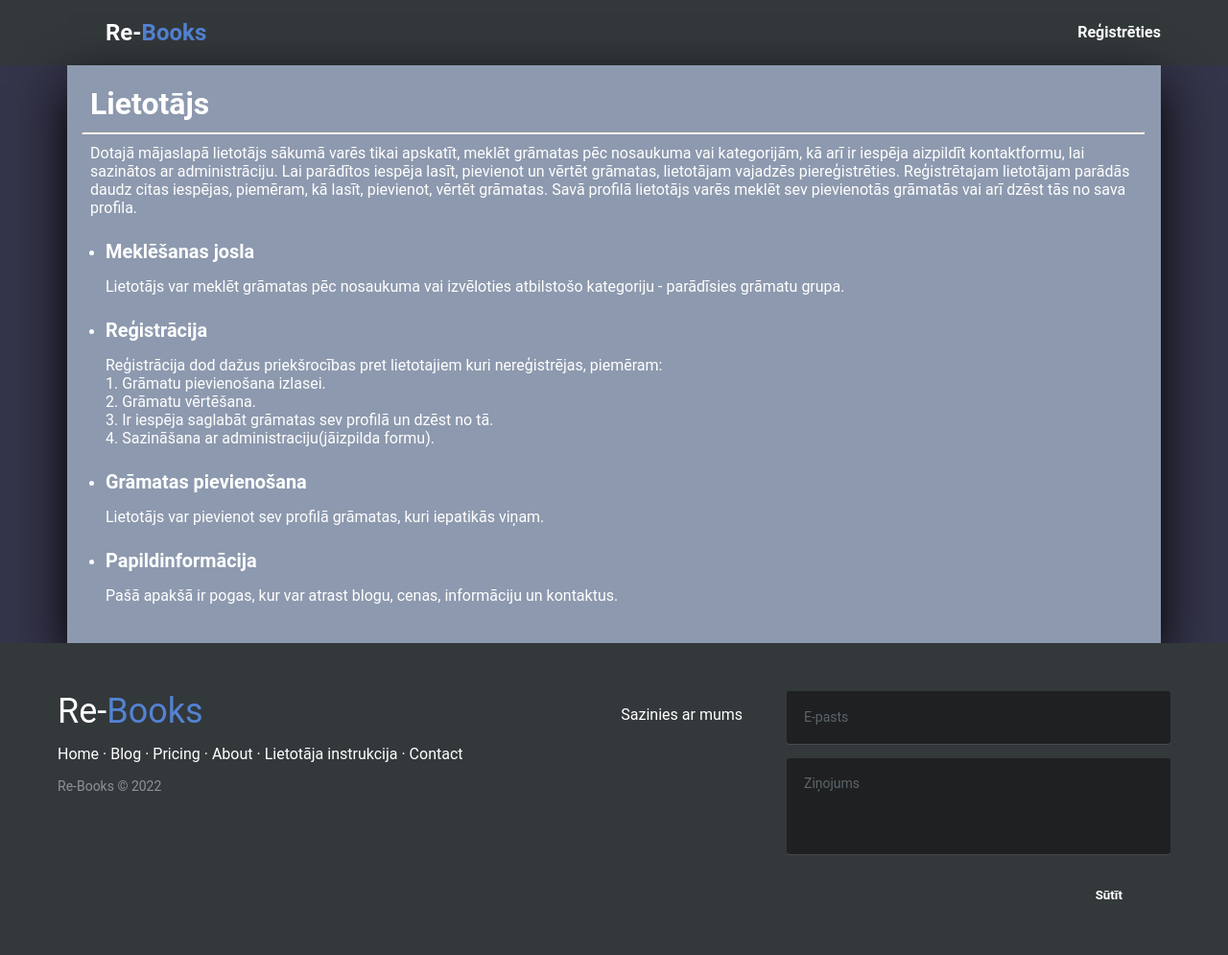
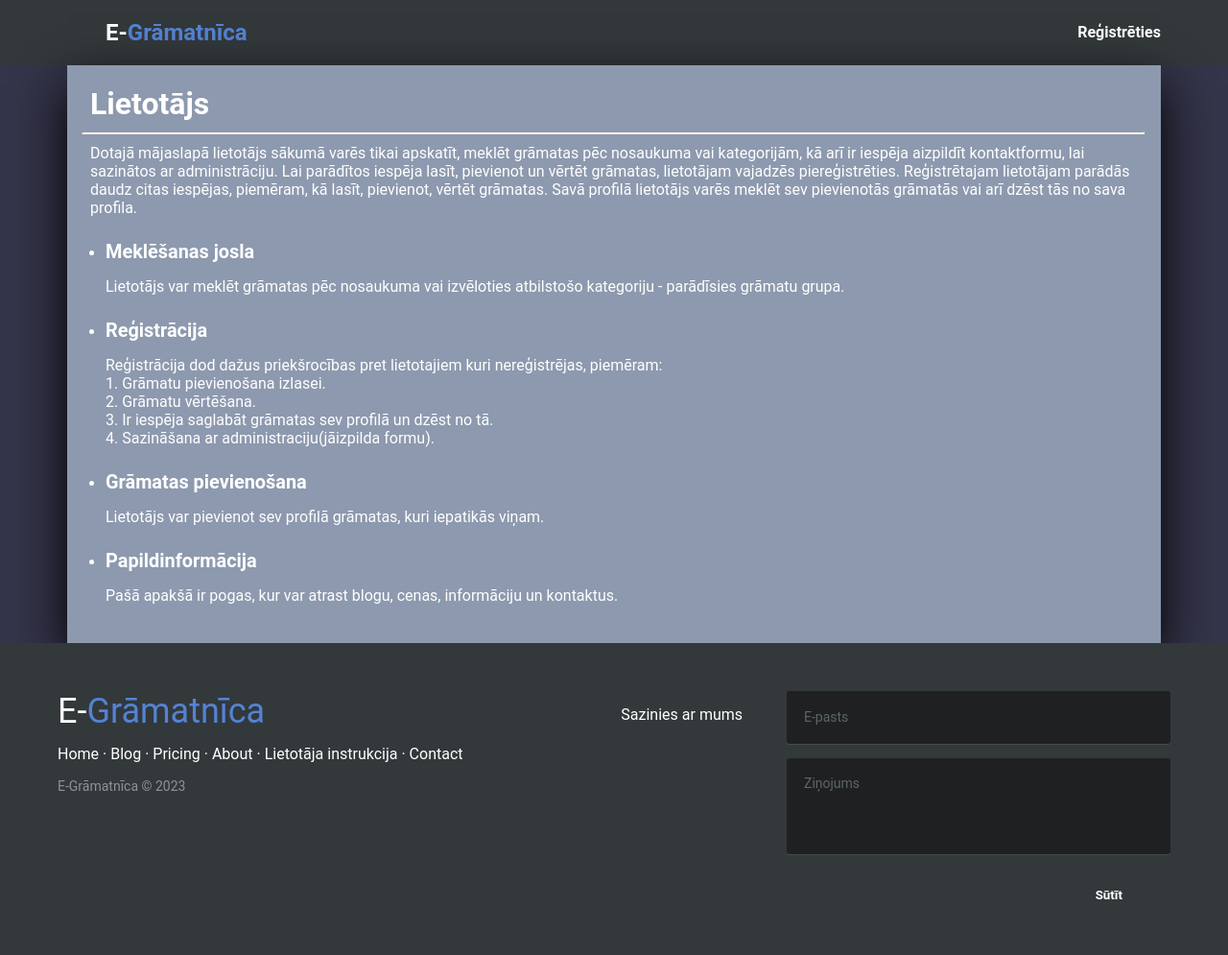
Before and after one commit to mihalicman/Gramatnica, a PHP site: page /faq.php in a window 1280 px wide. Shown: the whole page at 96% size. Run offline with PHP 8.4, Linux system fonts and the light colour scheme; a stand-in replaces the project's code that opens the database connection; some libraries are stand-ins or nearby versions; some web fonts are replaced.

Commit message:
Rebranding

```diff
--- a/admin.php
+++ b/admin.php
@@ -142,7 +142,7 @@
                 <div class="container vl">
                     <!-- <a href="#"> -->
                         <div class="title hl">
-                            <h1>Re-<span>Books</span></h1>
+                            <h1>E-<span>Grāmatnīca</span></h1>
                         </div>
                     <!-- </a> -->
                     <a href="#" onclick="books()">
--- a/assets/views/footer.html
+++ b/assets/views/footer.html
@@ -2,7 +2,7 @@
 
     <div class="footer-left">
 
-        <h3>Re-<span>Books</span></h3>
+        <h3>E-<span>Grāmatnīca</span></h3>
 
         <p class="footer-links">
             <a href="#">Home</a>
@@ -18,7 +18,7 @@
             <a href="#">Contact</a>
         </p>
 
-        <p class="footer-company-name">Re-Books © 2022</p>
+        <p class="footer-company-name">E-Grāmatnīca © 2023</p>
 
         <div class="footer-icons">
 
--- a/assets/views/nav-bar.php
+++ b/assets/views/nav-bar.php
@@ -1,7 +1,7 @@
 <nav class="nav-bar-wrapper">
     <div class="nav-bar">
         <ul>
-            <h2 class="logo"><a href="index.php">Re-<span>Books</span></a></h2>
+            <h2 class="logo"><a href="index.php">E-<span>Grāmatnīca</span></a></h2>
             <!-- <li class="log-reg-panel"><a href="#">Ienākt</a></li> -->
             <li class="log-reg-panel">
 					<?php
--- a/index.php
+++ b/index.php
@@ -100,7 +100,7 @@
     <link rel="stylesheet" href="./assets/css/index.css">
     <link href="http://fonts.cdnfonts.com/css/roboto" rel="stylesheet">
     <link rel="stylesheet" href="https://cdn.jsdelivr.net/npm/swiper@8/swiper-bundle.min.css"/>
-    <title>Re-Books</title>
+    <title>E-Grāmatnīca</title>
 </head>
 <body>
 
--- a/user.php
+++ b/user.php
@@ -94,7 +94,7 @@
                 <div class="container vl">
                     <!-- <a href="#"> -->
                         <div class="title hl">
-                            <h1>Re-<span>Books</span></h1>
+                            <h1>E-<span>Grāmatnīca</span></h1>
                         </div>
                     <!-- </a> -->
                     <a href="#">
```
